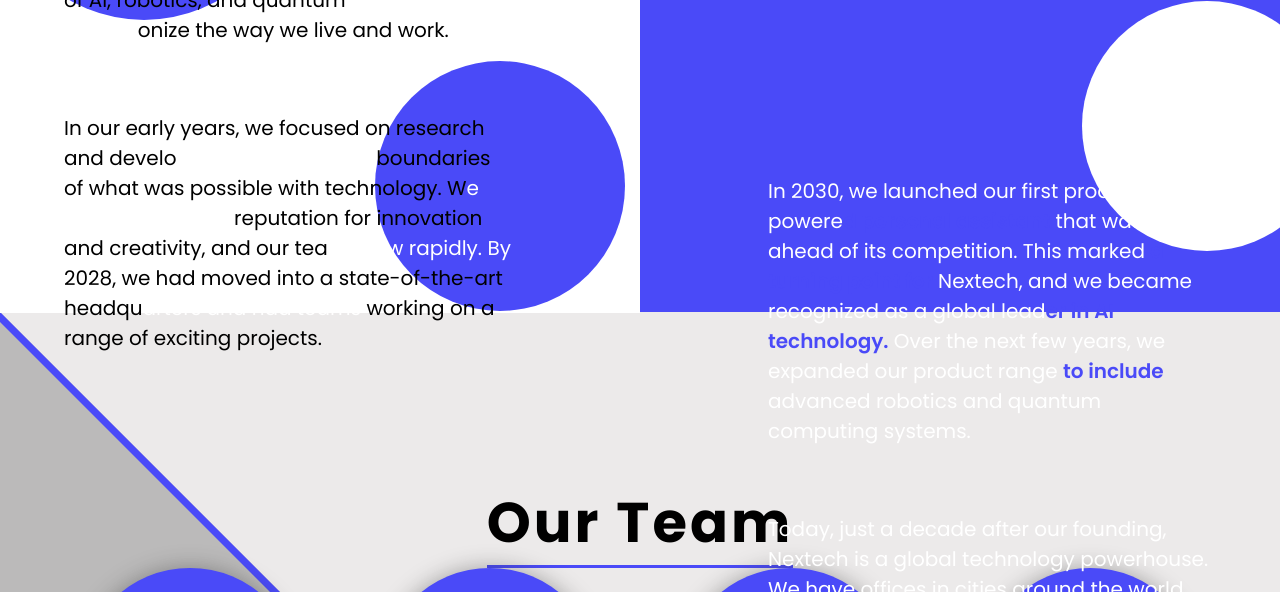
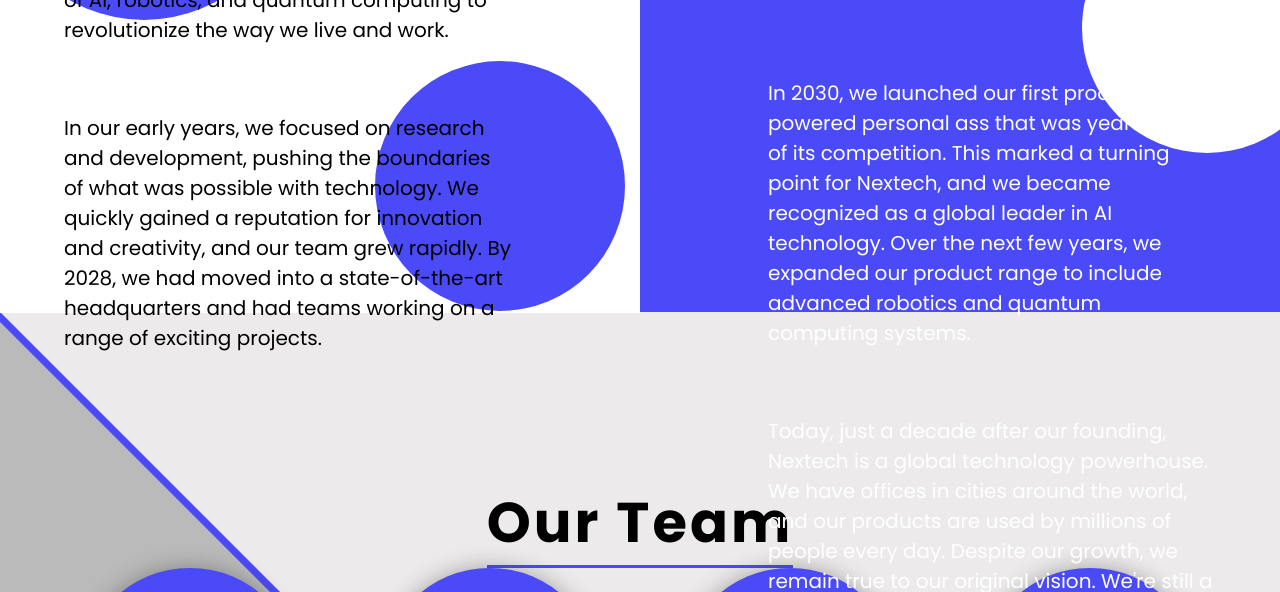
Before and after one commit to lewybagz/NexTexh, a plain HTML site: page about.html in a window 1280 px wide. Shown: the part 488-1080 px from the top of the page. Drawn offline with Linux system fonts and the light colour scheme; grey boxes are pictures that could not be loaded.

Commit message:
added files ia upload, trying to fix minor bugs

```diff
--- a/about.html
+++ b/about.html
@@ -3,7 +3,7 @@
   <head>
     <meta charset="UTF-8" />
     <meta name="viewport" content="width=device-width, initial-scale=1.0" />
-    <meta http-equiv=“X-UA-Compatible” content=“ie=edge”>
+    <meta http-equiv="“X-UA-Compatible”" content="“ie" ="edge”" />
     <!-- import font awesome -->
     <script
       src="https://kit.fontawesome.com/b663f686a8.js"
@@ -66,32 +66,32 @@
         <div class="left">
           <div class="history-circle1 history-circle desktop"></div>
           <p>
-            <span>Founded in 2026, Nex</span>tech began as a small startup in a
-            garage in Silicon<span> Valley. Our founders, a</span> group of
-            passionate tech enthusiasts, had a vision <span>of harnessing
-            the pow</span>er of emerging technologies to create a better
-            <span>future. They believed in</span> the potential of AI, robotics,
-            and quantum <span>computing to revoluti</span>onize
+            Founded in 2026, Nextech began as a small startup in a
+            garage in Silicon Valley. Our founders, a group of
+            passionate tech enthusiasts, had a vision
+            of harnessing the power of emerging technologies to
+            create a better future. They believed in the potential
+            of AI, robotics, and quantum computing to revolutionize
             the way we live and work.
           </p>
           <div class="history-circle2 history-circle desktop"></div>
           <p>
-            In our early years, we focused on research and develo<span>pment,
-            pushing the</span> boundaries of what was possible with technology. W<span>e
-            quickly gained a</span> reputation for innovation and
-            creativity, and our tea<span>m grew rapidly. By</span> 2028, we had
-            moved into a state-of-the-art headqu<span>arters and had
-            teams</span> working on a range of exciting projects.
+            In our early years, we focused on research and development, pushing the
+            boundaries of what was possible with technology. We quickly gained a
+            reputation for innovation and creativity, and our team grew rapidly. By
+            2028, we had moved into a state-of-the-art headquarters and had teams
+            working on a range of exciting projects.
           </p>
         </div>
         <div class="right">
           <div class="history-circle3 history-circle desktop"></div>
           <p>
-            In 2030, we launched our first product, an AI-powere<span>d personal
-            assistant</span> that was years ahead of its competition. This marked <span>a
-            turning point for</span> Nextech, and we became recognized as a global
-            lead<span>er in AI technology.</span> Over the next few years, we expanded our
-            product range <span>to include</span> advanced robotics and quantum computing
+            In 2030, we launched our first product, an AI-powered personal ass
+            that was years ahead of its competition. This marked
+            a turning point for Nextech, and we became recognized
+            as a global leader in AI technology. Over the next few
+            years, we expanded our product range
+            to include advanced robotics and quantum computing
             systems.
           </p>
           <p>
@@ -138,7 +138,6 @@
             </div>
           </div>
 
-
           <div class="team-member member2">
             <div id="member-img">
               <img
@@ -156,7 +155,6 @@
               </p>
             </div>
           </div>
-
 
           <div class="team-member member3">
             <div id="member-img">
@@ -176,7 +174,6 @@
             </div>
           </div>
 
-
           <div class="team-member member4">
             <div id="member-img">
               <img
@@ -195,7 +192,6 @@
             </div>
           </div>
 
-
           <div class="team-member member5">
             <div id="member-img">
               <img
@@ -212,7 +208,6 @@
               </p>
             </div>
           </div>
-
 
           <div class="team-member member6">
             <div id="member-img">
--- a/main.js
+++ b/main.js
@@ -11,14 +11,19 @@ var friction = 0.75; // You can adjust the friction to change the trailing effec
 document.addEventListener("DOMContentLoaded", function () {
   var toggleMenu = document.querySelector(".toggleMenu");
   var navigation = document.querySelector(".navigation");
+  var navLinks = document.querySelectorAll(".navigation li a");
+  var currentPage = window.location.href;
 
   toggleMenu.addEventListener("click", function () {
     navigation.classList.toggle("active");
   });
 
-  var navLinks = document.querySelectorAll(".navigation li a");
+  navLinks.forEach(function (link) {
+    // If the link URL matches the current page URL, add the active class to the parent li
+    if (link.href === currentPage) {
+      link.parentElement.classList.add("active");
+    }
 
-  navLinks.forEach(function (link) {
     link.addEventListener("click", function (event) {
       // Prevent the default behavior of the link
       event.preventDefault();
@@ -36,7 +41,6 @@ document.addEventListener("DOMContentLoaded", function () {
     });
   });
 });
-
 
 document.addEventListener("mousemove", function (event) {
   // Update the position of the mouseDot element
--- a/styles.css
+++ b/styles.css
@@ -1,7 +1,4 @@
-
-
 @import url("https://fonts.googleapis.com/css2?family=Poppins:wght@400;500;600;700&display=swap");
-
 
 html {
   scroll-behavior: smooth;
@@ -65,7 +62,6 @@ a {
   right: -400px; /* half of width to move it off screen to the right */
   /* top: 50%; */
 
-
   z-index: 1;
 }
 .home-img1 {
@@ -79,7 +75,6 @@ a {
   transform: rotateX(0deg) rotateY(10deg) translate(30%, -10%);
 }
 
-
 .nav-wrapper {
   width: 100%;
   max-height: fit-content;
@@ -103,8 +98,9 @@ a {
   display: flex;
   align-items: center;
   justify-content: space-evenly;
-  background-color: rgba(255, 255, 255, 0.1);
-  backdrop-filter: blur(20px);
+  -webkit-backdrop-filter: blur(10px) saturate(100%) contrast(60%)
+    brightness(130%);
+  backdrop-filter: blur(10px) saturate(100%) contrast(60%) brightness(130%);
   overflow: visible;
 }
 .navigation.active {
@@ -216,7 +212,6 @@ a {
   background-color: #4a4af8;
   color: #fff;
 }
-
 
 .logo {
   max-width: fit-content;
@@ -270,12 +265,10 @@ a {
   padding-top: 0;
 }
 
-
 .bottom-animation img {
   width: 100%; /* increase size */
   transform: translateX(0); /* reset the transform */
 }
-
 
 .hero {
   width: 50%;
@@ -320,7 +313,7 @@ a {
 }
 .sub-hero {
   width: 100%;
-  max-height: 120vh;
+  height: 120vh;
   display: flex;
   flex-direction: column;
   justify-content: flex-start;
@@ -467,7 +460,6 @@ a {
   animation-fill-mode: forwards;
 }
 
-
 @keyframes up {
   0% {
     transform: translateY(0);
@@ -476,7 +468,6 @@ a {
     transform: translateY(-1150px);
   }
 }
-
 
 .journey .content .journey-btn {
   display: flex;
@@ -496,7 +487,6 @@ a {
   color: #4a4af8;
   border-color: #4a4af8;
 }
-
 
 /* start product page */
 .featured {
@@ -732,7 +722,6 @@ a {
   background: #4a4af8;
 }
 
-
 #product-nav li {
   display: flex;
   justify-content: center;
@@ -743,7 +732,6 @@ a {
   font-size: 1.25em;
 }
 
-
 #product-container {
   display: flex;
   max-width: fit-content;
@@ -753,11 +741,9 @@ a {
   align-items: center;
 }
 
-
 .product-section {
   display: none;
 }
-
 
 .product-section.active {
   display: flex;
@@ -778,11 +764,9 @@ a {
   height: auto;
 }
 
-
 #product-nav li.active {
   color: whitesmoke;
 }
-
 
 /* start news page */
 #news-page {
@@ -935,18 +919,15 @@ a {
   gap: 2em;
 }
 
-
 #register-form .form-group {
   margin-bottom: 10px;
 }
-
 
 #register-form label {
   display: block;
   margin-bottom: 5px;
   color: white;
 }
-
 
 #register-form input[type="text"],
 #register-form input[type="email"],
@@ -962,7 +943,6 @@ a {
   color: black;
   background-color: white;
 }
-
 
 #register-form input[type="submit"] {
   background-color: #4a4af8;
@@ -996,7 +976,6 @@ a {
   backdrop-filter: blur(20px);
 }
 
-
 /* Modal Content/Box */
 .modal-content {
   margin: 14% auto;
@@ -1008,7 +987,6 @@ a {
   top: 20%;
 }
 
-
 /* The Close Button */
 .close {
   color: #4a4af8;
@@ -1017,7 +995,6 @@ a {
   font-size: 28px;
   font-weight: 700;
 }
-
 
 .close:hover,
 .close:focus {
@@ -1025,7 +1002,6 @@ a {
   text-decoration: none;
   cursor: pointer;
 }
-
 
 #upcoming-events h2 {
   text-align: center;
@@ -1080,7 +1056,6 @@ a {
   padding-bottom: 1em;
 }
 
-
 /* start about page */
 nav span {
   color: black;
@@ -1125,7 +1100,6 @@ nav span {
   color: black;
 }
 
-
 #company-history .white {
   color: white;
 }
@@ -1145,7 +1119,7 @@ nav span {
   left: 5%;
 }
 .right {
-  top: -30%;
+  top: -45%;
   left: 60%;
   color: white;
 }
@@ -1216,7 +1190,6 @@ nav span {
   z-index: 1;
 }
 
-
 .team-wrapper::after {
   content: "";
   position: absolute;
@@ -1230,7 +1203,6 @@ nav span {
   transform-origin: top left;
   z-index: -1;
 }
-
 
 .team-wrapper h2 {
   font-size: 3.5em;
@@ -1306,7 +1278,6 @@ nav span {
   font-weight: 600;
 }
 
-
 #values {
   position: relative; /* Add this to contain the pseudo-element */
   display: flex;
@@ -1356,7 +1327,6 @@ nav span {
   justify-content: center;
   z-index: 2;
 }
-
 
 .card h3 {
   position: absolute;
@@ -1387,7 +1357,6 @@ nav span {
 .card:hover p {
   opacity: 1;
 }
-
 
 /* start contact page */
 .contact {
@@ -1582,7 +1551,6 @@ nav span {
   z-index: 1;
 }
 
-
 footer {
   width: 100%;
   height: 100px;
@@ -1630,8 +1598,9 @@ footer {
     flex-direction: column; /* Stack items vertically */
     align-items: flex-start;
     left: 0;
-  }
-
+    background-color: rgba(255, 255, 255, 0.1);
+    backdrop-filter: blur(20px);
+  }
 
   .navigation .toggleMenu {
     top: -5px; /* Align with the top of the navigation */
@@ -1643,7 +1612,7 @@ footer {
   }
   .navigation .toggleMenu::before,
   .navigation .toggleMenu::after {
-    background-color: whitesmoke;
+    background-color: #4a4af8;
     height: 5px;
   }
   .navigation .toggleMenu::before {
@@ -1844,7 +1813,6 @@ footer {
     padding: 1em;
     gap: 0;
 
-
     -ms-overflow-style: none; /* Hide scrollbar for IE and Edge */
     scrollbar-width: none;
   }
@@ -1866,11 +1834,9 @@ footer {
     height: 3px; /* Width of the scrollbar */
   }
 
-
   #product-nav::-webkit-scrollbar-thumb {
     background: #4a4af8; /* Color of the scroll thumb */
   }
-
 
   #product-nav::-webkit-scrollbar-track {
     background: #f1f1f1; /* Color of the track */
@@ -1885,7 +1851,6 @@ footer {
   .product-section .product #product-name {
     margin-bottom: 0.5em;
   }
-
 
   /* start news page */
   .news-section {
@@ -1937,7 +1902,6 @@ footer {
   .close {
     font-size: 2.5em;
   }
-
 
   /* start about page */
   #company-history {
@@ -1994,7 +1958,6 @@ footer {
     z-index: 1;
   }
 
-
   /* start contact page */
   .contact {
     padding: 2em 1em;
```
Lines whose indentation alone changed are shown as unchanged.
